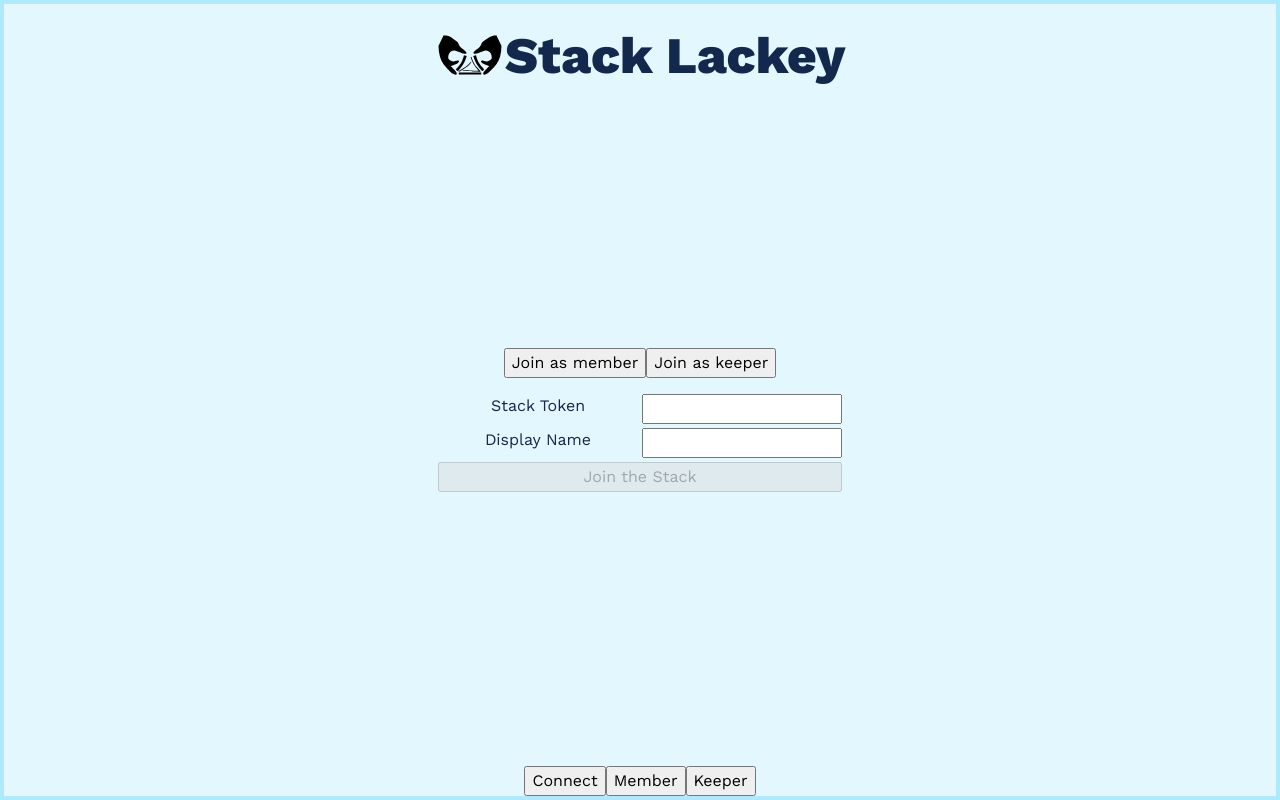
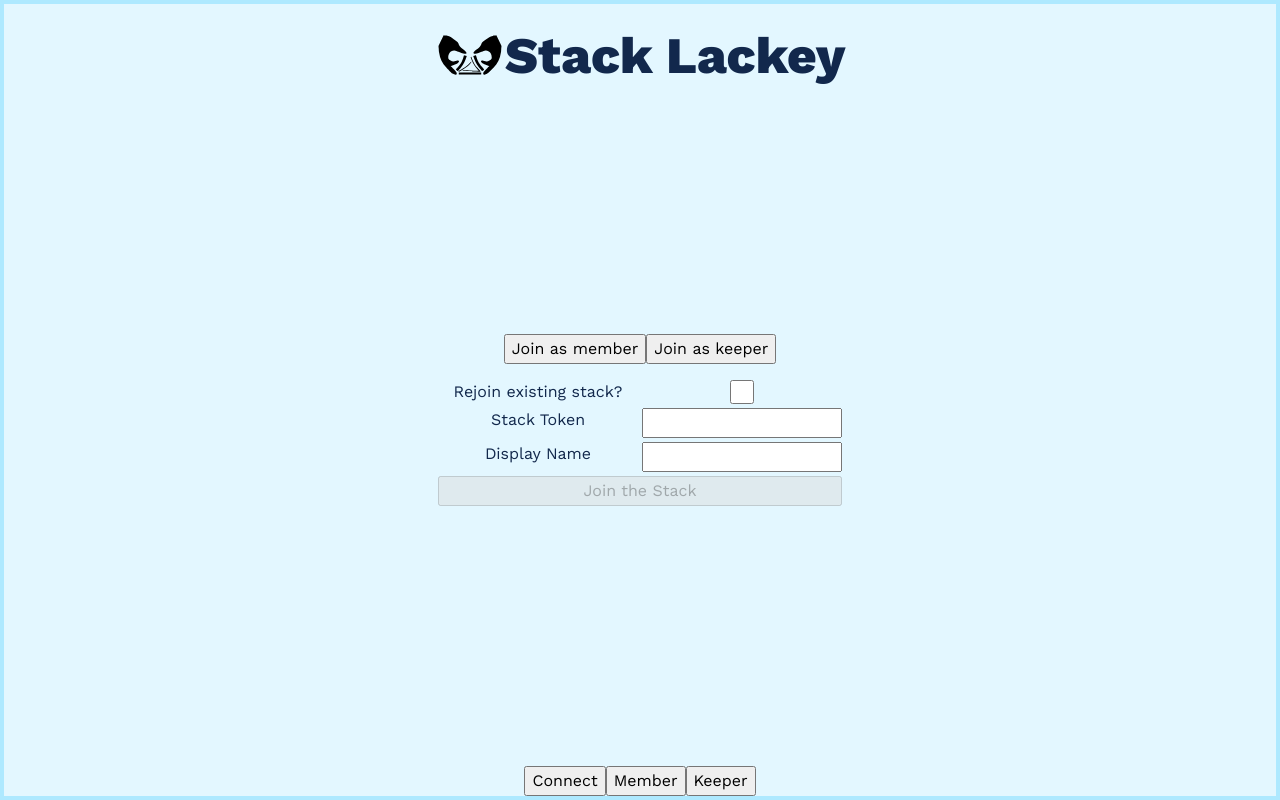
Before and after one commit to royemosby/stack-lackey, a React (Vite) app: page / in a window 1280 px wide. Built offline with nearby package versions, Linux system fonts and the light colour scheme.

Commit message:
add rejoin checkbox

```diff
--- a/src/features/Connect/MemberForm.jsx
+++ b/src/features/Connect/MemberForm.jsx
@@ -3,6 +3,8 @@ import styles from './MemberForm.module.css';
 export default function MemberForm() {
   return (
     <form className={styles.joinForm}>
+      <label htmlFor="rejoin">Rejoin existing stack?</label>
+      <input type="checkbox" />
       <label htmlFor="stackToken">Stack Token</label>
       <input type="text" id="stackToken" />
       <label htmlFor="username">Display Name</label>
```
